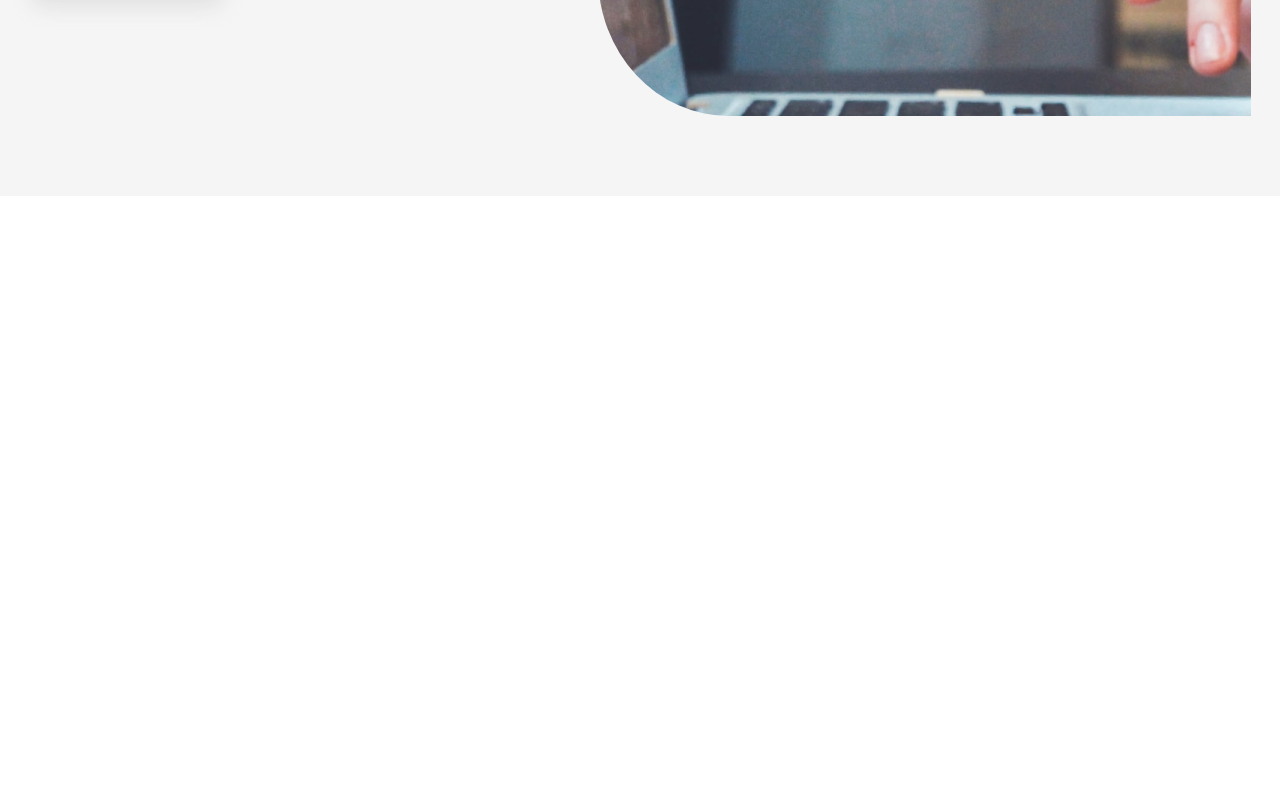
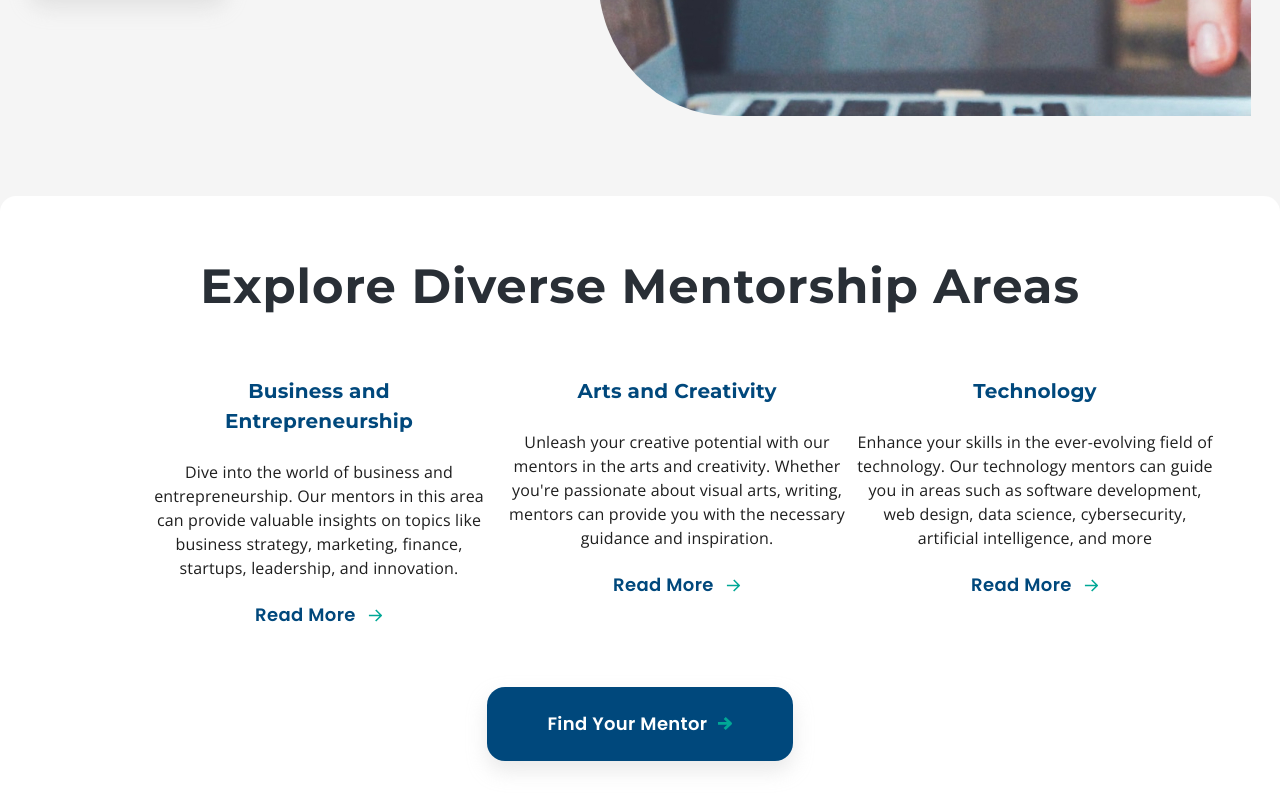
Before and after one commit to asif-eth/Mentor-Hub, a React (Vite) app: page / in a window 1280 px wide. Shown: the part 1503-2303 px from the top of the page. Before the commit the page ends 1699 px from the top, so only its background shows below. Built offline with nearby package versions, Linux system fonts and the light colour scheme.

Commit message:
Explore Page Completed

```diff
--- a/src/App.jsx
+++ b/src/App.jsx
@@ -1,6 +1,7 @@
 
 import './App.css'
 import Body from './components/Body/Body'
+import Explore from './components/Explore/Explore'
 import Home from './components/Home/Home'
 
 function App() {
@@ -9,6 +10,7 @@ function App() {
     <>
     <Home />
     <Body />
+    <Explore />
     </>
   )
 }
--- /dev/null
+++ b/src/components/Explore/Explore.css
@@ -0,0 +1,123 @@
+@import url('https://fonts.googleapis.com/css2?family=Poppins:wght@600&display=swap');
+@import url('https://fonts.googleapis.com/css2?family=Montserrat:wght@700&display=swap');
+
+.explore__body {
+    background-color: #F5F5F5;;
+    height: auto;
+}
+
+.explore__bodyContents {
+    display: flex;
+    padding: 60px 140px;
+    flex-direction: column;
+    border-radius: 16px;
+    background: #FFF;
+    align-items: center;
+}
+
+.explore__bodyContents-header {
+    display: flex;
+    width: 100%;
+    color: #292F36;
+    font-family: Montserrat;
+    font-size: 48px;
+    font-weight: 600;
+    line-height: 125%;
+    letter-spacing: 0.96px;
+    justify-content: center;
+}
+
+.explore__containers {
+    display: flex;
+    justify-content: space-between;
+    padding-top: 60px;
+    padding-bottom: 60px;
+    width: 100%;
+}
+
+.explore__containers h3 {
+    display: flex;
+    width: 271px;
+    justify-content: center;
+    color: #00487C;
+    text-align: center;
+    font-family: Montserrat;
+    font-size: 20px;
+    font-style: normal;
+    font-weight: 700;
+    line-height: 150%;
+    letter-spacing: 0.2px;
+    margin-bottom: 24px;
+}
+
+.explore__containers p {
+    display: flex;
+    width: 358px;
+    justify-content: center;
+    color: #1E1E1E;
+    text-align: center;
+    font-family: Open Sans;
+    font-size: 16px;
+    font-style: normal;
+    font-weight: 400;
+    line-height: 150%;
+    letter-spacing: 0.16px;
+}
+
+.explore__subContainer {
+    display: flex;
+    align-items: center;
+    flex-direction: column;
+}
+
+.explore__subContainer-Btn {
+    display: flex;
+    width: 130px;
+    justify-content: center;
+    align-items: center;
+    gap: 12px;
+    color: #00487C;
+    text-align: center;
+    font-family: Poppins;
+    font-size: 18px;
+    font-style: normal;
+    font-weight: 600;
+    line-height: 125%;
+    letter-spacing: 0.36px;
+    margin-top: 24px;
+    background: none;
+        border: none;
+        outline: none;
+        cursor: pointer;
+}
+
+.explore__subContainer-Btn__Vector {
+    width: 15.141px;
+    height: 13.177px;
+    stroke-width: 2px;
+    stroke: #00A896;
+}
+
+.explore__bodyContent-Btn {
+    display: flex;
+    align-items: center;
+    padding: 26px 60px;
+    border-radius: 18px;
+    background: #00487C;
+    gap: 10px;
+    box-shadow: 0px 10px 20px 0px rgba(192, 192, 192, 0.35);
+    color: #FFF;
+    font-family: Poppins;
+    font-size: 18px;
+    font-weight: 600;
+    line-height: 125%;
+    letter-spacing: 0.36px;
+    border: none;
+}
+
+.explore__bodyContent-Btn__Vector {
+    width: 15.141px;
+    height: 13.177px;
+    stroke-width: 4px;
+    stroke: #00A896;
+}
--- /dev/null
+++ b/src/components/Explore/Explore.jsx
@@ -0,0 +1,80 @@
+import React from 'react'
+import "./Explore.css"
+
+const Explore = () => {
+  return (
+    <>
+      <div className="explore__body">
+        <div className="explore__bodyContents">
+          <div className="explore__bodyContents-header">
+            Explore Diverse Mentorship Areas
+          </div>
+
+          <div className="explore__containers">
+            <div className="explore__subContainer">
+              <h3>Business and Entrepreneurship</h3>
+              <p>Dive into the world of business and</p>
+              <p>entrepreneurship. Our mentors in this area</p>
+              <p>can provide valuable insights on topics like</p>
+              <p>business strategy, marketing, finance,</p>
+              <p> startups, leadership, and innovation.</p>
+              <button className="explore__subContainer-Btn">
+                Read More
+                <img
+                  className="explore__subContainer-Btn__Vector"
+                  src="/exploreContainerVector.svg"
+                  alt=""
+                />
+              </button>
+            </div>
+
+            <div className="explore__subContainer">
+              <h3>Arts and Creativity</h3>
+              <p>Unleash your creative potential with our</p>
+              <p>mentors in the arts and creativity. Whether</p>
+              <p>you're passionate about visual arts, writing,</p>
+              <p>mentors can provide you with the necessary</p>
+              <p>guidance and inspiration.</p>
+              <button className="explore__subContainer-Btn">
+                Read More
+                <img
+                  className="explore__subContainer-Btn__Vector"
+                  src="/exploreContainerVector.svg"
+                  alt=""
+                />
+              </button>
+            </div>
+
+            <div className="explore__subContainer">
+              <h3>Technology</h3>
+              <p>Enhance your skills in the ever-evolving field of</p>
+              <p>technology. Our technology mentors can guide</p>
+              <p>you in areas such as software development,</p>
+              <p>web design, data science, cybersecurity,</p>
+              <p>artificial intelligence, and more</p>
+              <button className="explore__subContainer-Btn">
+                Read More
+                <img
+                  className="explore__subContainer-Btn__Vector"
+                  src="/exploreContainerVector.svg"
+                  alt=""
+                />
+              </button>
+            </div>
+          </div>
+
+          <button className="explore__bodyContent-Btn">
+            Find Your Mentor
+            <img
+              className="explore__bodyContent-Btn__Vector"
+              src="/exploreBodyBtnVector.svg"
+              alt=""
+            />
+          </button>
+        </div>
+      </div>
+    </>
+  );
+}
+
+export default Explore
```
Also changed, not shown: public/exploreBodyBtnVector.svg (added), public/exploreContainerVector.svg (added).
